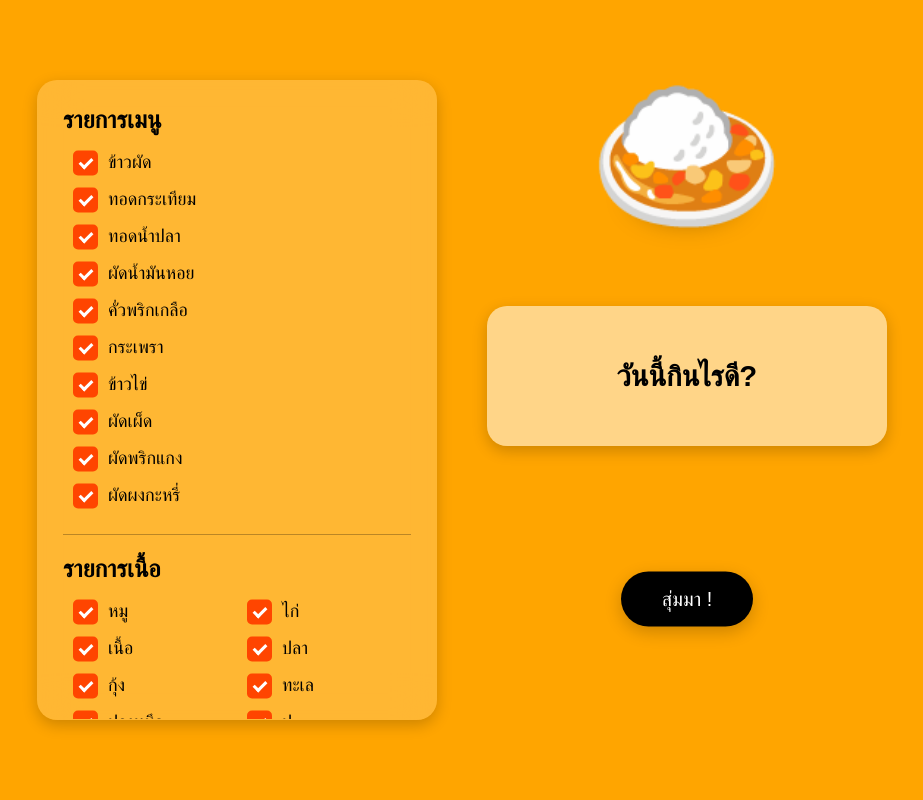
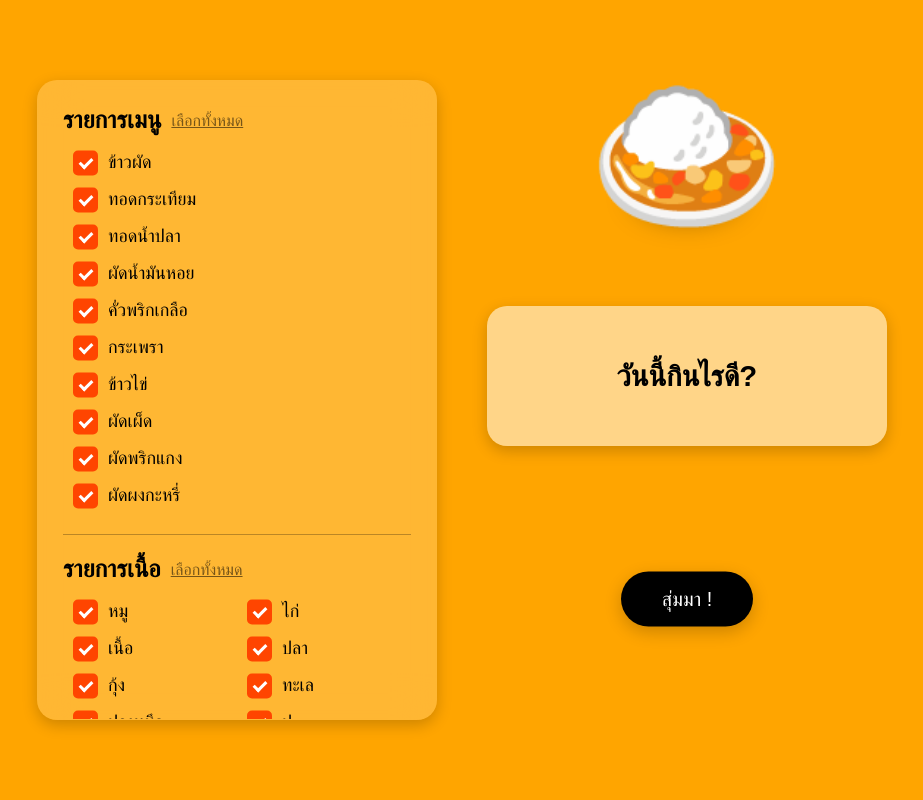
Before and after one commit to themiddnight/Thai-Random-Dishes, a plain HTML site: page index.html in a window 1280 px wide. Shown: the whole page, without its empty margins (178-1101 px from the left). Drawn offline with Linux system fonts and the light colour scheme.

Commit message:
update select/deselect all

```diff
--- a/index.html
+++ b/index.html
@@ -13,7 +13,7 @@
   <link rel="apple-touch-icon" sizes="180x180" href="image/icons/apple-touch-icon.png">
   <link rel="icon" type="image/png" sizes="32x32" href="image/icons/favicon-32x32.png">
   <link rel="icon" type="image/png" sizes="16x16" href="image/icons/favicon-16x16.png">
-  <link rel="manifest" href="/site.webmanifest">
+  <link rel="manifest" href="image/icons/site.webmanifest">
   <link rel="mask-icon" href="image/icons/safari-pinned-tab.svg" color="#ffaa00">
   <meta name="msapplication-TileColor" content="#da532c">
   <title>สุ่มเมนู</title>
@@ -21,6 +21,7 @@
 
 <body>
   <div class="main-container">
+
     <!-- main container -->
     <div class="random-container">
       <div class="setting-btn-con">
@@ -53,23 +54,38 @@
         </div>
       </div>
 
-      <h2>รายการเมนู</h2>
+      <div class="setting-title">
+        <h2>รายการเมนู</h2>
+        <p onclick="selectAll('menuList')">เลือกทั้งหมด</p>
+      </div>
       <div class="menuList one-col" id="menuList"></div>
       <hr>
 
-      <h2>รายการเนื้อ</h2>
+      <div class="setting-title">
+        <h2>รายการเนื้อ</h2>
+        <p onclick="selectAll('meatList')">เลือกทั้งหมด</p>
+      </div>
       <div class="meatList two-cols" id="meatList"></div>
       <hr>
 
-      <h2>รายการปรุงเนื้อ</h2>
+      <div class="setting-title">
+        <h2>รายการปรุงเนื้อ</h2>
+        <p onclick="selectAll('meatProcList')">เลือกทั้งหมด</p>
+      </div>
       <div class="meatProcList two-cols" id="meatProcList"></div>
       <hr>
 
-      <h2>รายการผัก</h2>
+      <div class="setting-title">
+        <h2>รายการผัก</h2>
+        <p onclick="selectAll('vegList')">เลือกทั้งหมด</p>
+      </div>
       <div class="vegList two-cols" id="vegList"></div>
       <hr>
 
-      <h2>รายการทอปปิ้ง</h2>
+      <div class="setting-title">
+        <h2>รายการท้อปปิ้ง</h2>
+        <p onclick="selectAll('topList')">เลือกทั้งหมด</p>
+      </div>
       <div class="topList two-cols" id="topList"></div>
     </div>
 
--- a/script.js
+++ b/script.js
@@ -229,3 +229,25 @@ closeBtn.addEventListener("click", () => {
         settingMenu.classList.toggle("hidden");
     }, 400);
 });
+
+//////////////////////// select/deselect all ////////////////////////
+
+// function for select/deselect all.
+// pass the div class name menuList, meatList, meatProcList, vegList, topList
+// if checkboxes in the div are all checked, uncheck all.
+// else check all.
+function selectAll(divClassName) {
+    const checkboxes = Array.from(document.getElementsByClassName(divClassName))
+        .map(div => Array.from(div.querySelectorAll("input[type=checkbox]")))
+        .flat();
+
+    const allChecked = checkboxes.every(checkbox => checkbox.checked);
+    checkboxes.forEach(checkbox => {
+        allChecked ? checkbox.checked = false : checkbox.checked = true;
+    });
+
+    // update menuExc
+    menus.menuExc = getCheckedMenu(menuListCheckbox);
+    // update localStorage
+    localStorage.setItem("menuExc", menus.menuExc);
+}
--- a/style.css
+++ b/style.css
@@ -196,8 +196,29 @@ hr {
     scale: 0.8;
 }
 
-.setting-container h2 {
+.setting-title {
+    display: flex;
+    align-items: baseline;
     margin-bottom: 10px;
+}
+
+.setting-title h2 {
+    margin-right: 10px;
+}
+
+.setting-title p {
+    color: #00000088;
+    text-decoration: underline;
+    transform: translateY(-2px);
+    cursor: pointer;
+}
+
+.setting-title p:hover {
+    color: #000000;
+}
+
+.setting-title p:active {
+    color: #00000044;
 }
 
 /* The container */
```
